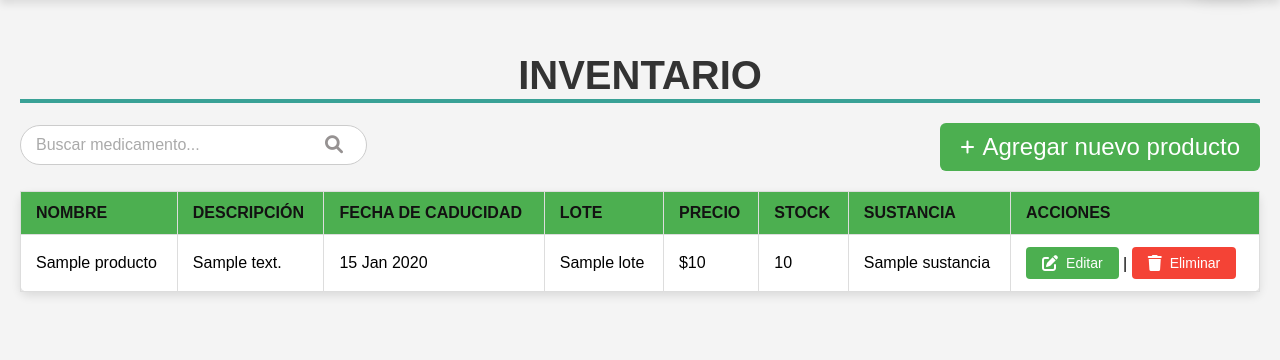
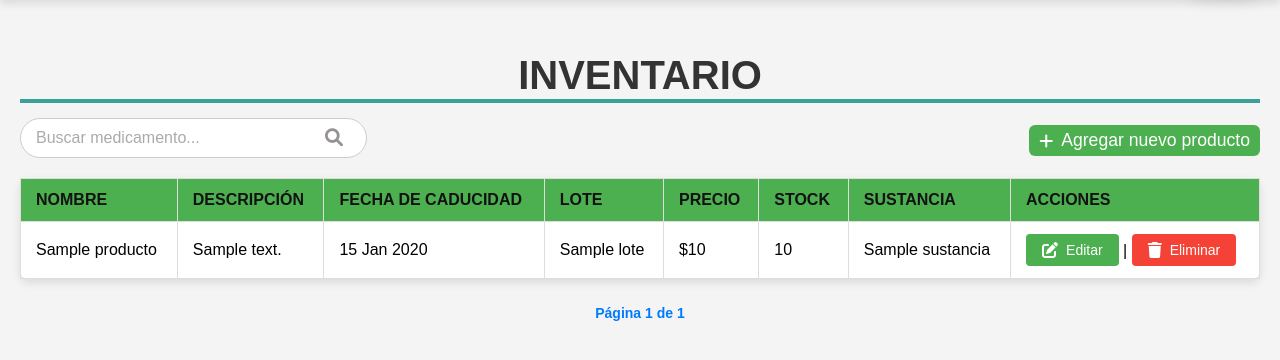
Before and after one commit to Abrajam7611/MediStockWeb, a Django app: template apps/inventario/templates/inventario/inventario.html in a window 1280 px wide. Shown: the part 75-435 px from the top of the page. Run offline with Django 5.2, Linux system fonts and the light colour scheme; the template is opened without the code that fills it: most values are stand-ins (such as "Sample title", 1, 10 or a date in 2020).

Commit message:
Paginación de Inventario

```diff
--- a/apps/inventario/templates/inventario/inventario.html
+++ b/apps/inventario/templates/inventario/inventario.html
@@ -59,6 +59,23 @@
   </tbody>
 </table>
 
+<!-- Paginación -->
+<div class="pagination-container">
+    <div class="pagination">
+        {% if productos.has_previous %}
+        <a href="?page=1" class="btn-secondary">Primera</a>
+        <a href="?page={{ productos.previous_page_number }}" class="btn-secondary">Anterior</a>
+        {% endif %}
+
+        <span class="page-info">Página {{ productos.number }} de {{ productos.paginator.num_pages }}</span>
+
+        {% if productos.has_next %}
+        <a href="?page={{ productos.next_page_number }}" class="btn-secondary">Siguiente</a>
+        <a href="?page={{ productos.paginator.num_pages }}" class="btn-secondary">Última</a>
+        {% endif %}
+    </div>
+</div>
+
 <script src="{% static 'js/filter.js' %}"></script>
 
 {% endblock %}
--- a/static/css/botones.css
+++ b/static/css/botones.css
@@ -67,8 +67,8 @@ table {
     background-color: #4CAF50; /* Azul */
     float: right; /* Alinea el botón a la derecha */
     margin-top: 5px; /* Espacio superior */
-    font-size: 1.5rem; /* Aumenta el tamaño de la fuente */
-    padding: 10px 20px; /* Aumenta el relleno */
+    font-size: 1.1rem; /* Aumenta el tamaño de la fuente */
+    padding: 5px 10px; /* Aumenta el relleno */
     border-radius: 6px; /* Bordes redondeados */
     cursor: pointer; /* Muestra un cursor de mano al pasar */
     transition: transform 0.2s, background-color 0.3s; /* Animaciones */
--- a/static/css/tabla_inventario.css
+++ b/static/css/tabla_inventario.css
@@ -389,3 +389,51 @@ button i {
   .search-button i {
     font-size: 18px;
   }
+
+/* Paginación Estilizada */
+.pagination-container {
+    display: flex;
+    justify-content: center;
+    align-items: center;
+    margin-top: 15px;  /* Reducido el margen superior */
+}
+
+.pagination {
+    display: flex;
+    gap: 8px;  /* Menor espacio entre botones */
+}
+
+.pagination a {
+    padding: 6px 12px;  /* Reducido el tamaño de padding */
+    font-size: 0.875rem;  /* Fuente un poco más pequeña */
+    background-color: #007bff;
+    color: #fff;
+    border: 1px solid #007bff;
+    border-radius: 5px;
+    text-decoration: none;
+    transition: background-color 0.3s ease;
+}
+
+.pagination a:hover {
+    background-color: #0056b3;
+}
+
+.pagination .page-info {
+    align-self: center;
+    padding: 6px 12px;  /* Reducido el padding */
+    font-size: 0.875rem;  /* Fuente un poco más pequeña */
+    font-weight: bold;
+    color: #007bff;
+}
+
+.pagination .btn-secondary {
+    background-color: #f8f9fa;
+    color: #6c757d;
+    border: 1px solid #ddd;
+    font-size: 0.875rem;  /* Fuente un poco más pequeña */
+    padding: 6px 12px;  /* Reducido el tamaño de padding */
+}
+
+.pagination .btn-secondary:hover {
+    background-color: #e2e6ea;
+}
```
Also changed, not shown: apps/inventario/views.py (+22 -8 lines).
